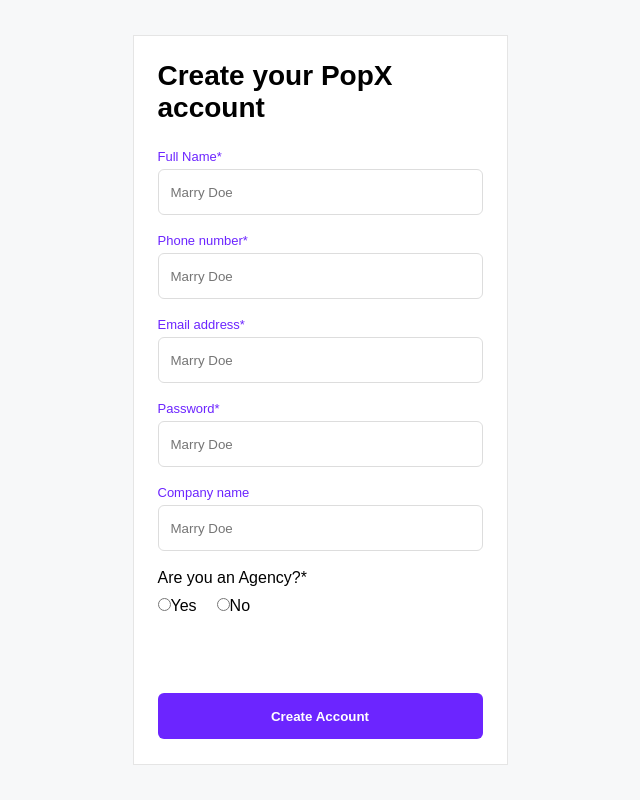
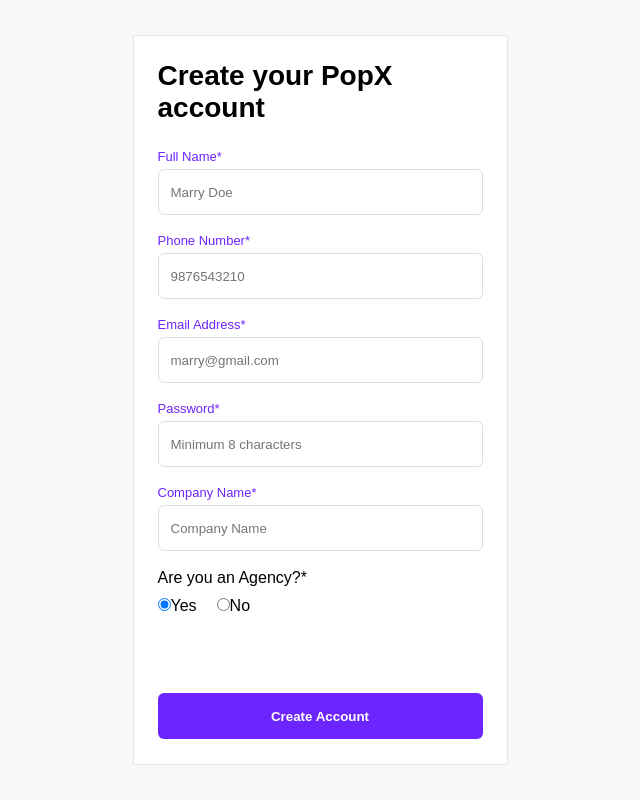
Before and after one commit to Praveen775D/popx-assignment, a React (Vite) app: page /register in a window 1280 px wide. Shown: the whole page, without its empty margins (320-960 px from the left). Built offline with nearby package versions, Linux system fonts and the light colour scheme.

Commit message:
Add form validation and dynamic user profile

```diff
--- a/src/pages/Account.jsx
+++ b/src/pages/Account.jsx
@@ -1,7 +1,26 @@
+import { useEffect, useState } from "react";
 import MobileContainer from "../components/MobileContainer";
 import "../styles/account.css";
 
 export default function Account() {
+  const [user, setUser] = useState({
+    fullName: "Marry Doe",
+    email: "Marry@gmail.com",
+  });
+
+  useEffect(() => {
+    const storedUser = localStorage.getItem("user");
+
+    if (storedUser) {
+      const data = JSON.parse(storedUser);
+
+      setUser({
+        fullName: data.fullName || "Marry Doe",
+        email: data.email || "Marry@gmail.com",
+      });
+    }
+  }, []);
+
   return (
     <MobileContainer>
       <div className="account-header">
@@ -10,19 +29,26 @@
 
       <div className="account-body">
         <div className="profile-section">
-          <img
-            src="https://i.pravatar.cc/100"
-            alt="profile"
-          />
+          <div className="profile-image-wrapper">
+            <img
+              src="https://i.pravatar.cc/150?img=5"
+              alt="Profile"
+              className="profile-image"
+            />
 
-          <div>
-            <div className="profile-name">
-              Marry Doe
+            <div className="camera-icon">
+              📷
             </div>
+          </div>
 
-            <div className="profile-email">
-              Marry@example.com
-            </div>
+          <div className="profile-info">
+            <h3 className="profile-name">
+              {user.fullName}
+            </h3>
+
+            <p className="profile-email">
+              {user.email}
+            </p>
           </div>
         </div>
 
--- a/src/pages/Login.jsx
+++ b/src/pages/Login.jsx
@@ -1,9 +1,43 @@
+import { useState } from "react";
 import { useNavigate } from "react-router-dom";
 import MobileContainer from "../components/MobileContainer";
 import "../styles/login.css";
 
 export default function Login() {
   const navigate = useNavigate();
+
+  const [email, setEmail] = useState("");
+  const [password, setPassword] = useState("");
+
+  const handleLogin = () => {
+    const user = JSON.parse(
+      localStorage.getItem("user")
+    );
+
+    if (!user) {
+      alert("No registered user found");
+      return;
+    }
+
+    if (!email.trim()) {
+      alert("Email is required");
+      return;
+    }
+
+    if (!password.trim()) {
+      alert("Password is required");
+      return;
+    }
+
+    if (
+      user.email === email &&
+      user.password === password
+    ) {
+      navigate("/account");
+    } else {
+      alert("Invalid Email or Password");
+    }
+  };
 
   return (
     <MobileContainer>
@@ -19,20 +53,33 @@
 
         <div className="input-group">
           <label>Email Address</label>
-          <input placeholder="Enter email address" />
+
+          <input
+            type="email"
+            placeholder="Enter email address"
+            value={email}
+            onChange={(e) =>
+              setEmail(e.target.value)
+            }
+          />
         </div>
 
         <div className="input-group">
           <label>Password</label>
+
           <input
             type="password"
             placeholder="Enter password"
+            value={password}
+            onChange={(e) =>
+              setPassword(e.target.value)
+            }
           />
         </div>
 
         <button
           className="login-submit"
-          onClick={() => navigate("/account")}
+          onClick={handleLogin}
         >
           Login
         </button>
--- a/src/pages/Register.jsx
+++ b/src/pages/Register.jsx
@@ -1,9 +1,90 @@
+import { useState } from "react";
 import { useNavigate } from "react-router-dom";
 import MobileContainer from "../components/MobileContainer";
 import "../styles/register.css";
 
 export default function Register() {
   const navigate = useNavigate();
+
+  const [formData, setFormData] = useState({
+    fullName: "",
+    phone: "",
+    email: "",
+    password: "",
+    company: "",
+    agency: "Yes",
+  });
+
+  const handleChange = (e) => {
+    const { name, value } = e.target;
+
+    setFormData((prev) => ({
+      ...prev,
+      [name]: value,
+    }));
+  };
+
+  const handlePhoneChange = (e) => {
+    const value = e.target.value.replace(/\D/g, "");
+
+    if (value.length <= 10) {
+      setFormData((prev) => ({
+        ...prev,
+        phone: value,
+      }));
+    }
+  };
+
+  const handleRegister = () => {
+    if (!formData.fullName.trim()) {
+      alert("Full Name is required");
+      return;
+    }
+
+    if (!formData.phone.trim()) {
+      alert("Phone Number is required");
+      return;
+    }
+
+    if (!/^[0-9]{10}$/.test(formData.phone)) {
+      alert("Phone Number must contain exactly 10 digits");
+      return;
+    }
+
+    const emailRegex = /^[^\s@]+@[^\s@]+\.[^\s@]+$/;
+
+    if (!formData.email.trim()) {
+      alert("Email is required");
+      return;
+    }
+
+    if (!emailRegex.test(formData.email)) {
+      alert("Please enter a valid email address");
+      return;
+    }
+
+    if (!formData.password) {
+      alert("Password is required");
+      return;
+    }
+
+    if (formData.password.length < 8) {
+      alert("Password must be at least 8 characters");
+      return;
+    }
+
+    if (!formData.company.trim()) {
+      alert("Company Name is required");
+      return;
+    }
+
+    localStorage.setItem(
+      "user",
+      JSON.stringify(formData)
+    );
+
+    navigate("/account");
+  };
 
   return (
     <MobileContainer>
@@ -14,27 +95,54 @@
 
         <div className="register-group">
           <label>Full Name*</label>
-          <input placeholder="Marry Doe" />
+          <input
+            name="fullName"
+            value={formData.fullName}
+            onChange={handleChange}
+            placeholder="Marry Doe"
+          />
         </div>
 
         <div className="register-group">
-          <label>Phone number*</label>
-          <input placeholder="Marry Doe" />
+          <label>Phone Number*</label>
+          <input
+            name="phone"
+            value={formData.phone}
+            onChange={handlePhoneChange}
+            placeholder="9876543210"
+          />
         </div>
 
         <div className="register-group">
-          <label>Email address*</label>
-          <input placeholder="Marry Doe" />
+          <label>Email Address*</label>
+          <input
+            type="email"
+            name="email"
+            value={formData.email}
+            onChange={handleChange}
+            placeholder="marry@gmail.com"
+          />
         </div>
 
         <div className="register-group">
           <label>Password*</label>
-          <input placeholder="Marry Doe" />
+          <input
+            type="password"
+            name="password"
+            value={formData.password}
+            onChange={handleChange}
+            placeholder="Minimum 8 characters"
+          />
         </div>
 
         <div className="register-group">
-          <label>Company name</label>
-          <input placeholder="Marry Doe" />
+          <label>Company Name*</label>
+          <input
+            name="company"
+            value={formData.company}
+            onChange={handleChange}
+            placeholder="Company Name"
+          />
         </div>
 
         <div className="agency-label">
@@ -43,19 +151,31 @@
 
         <div className="radio-group">
           <label>
-            <input type="radio" name="agency" />
+            <input
+              type="radio"
+              name="agency"
+              value="Yes"
+              checked={formData.agency === "Yes"}
+              onChange={handleChange}
+            />
             Yes
           </label>
 
           <label>
-            <input type="radio" name="agency" />
+            <input
+              type="radio"
+              name="agency"
+              value="No"
+              checked={formData.agency === "No"}
+              onChange={handleChange}
+            />
             No
           </label>
         </div>
 
         <button
           className="create-account-btn"
-          onClick={() => navigate("/account")}
+          onClick={handleRegister}
         >
           Create Account
         </button>
```
